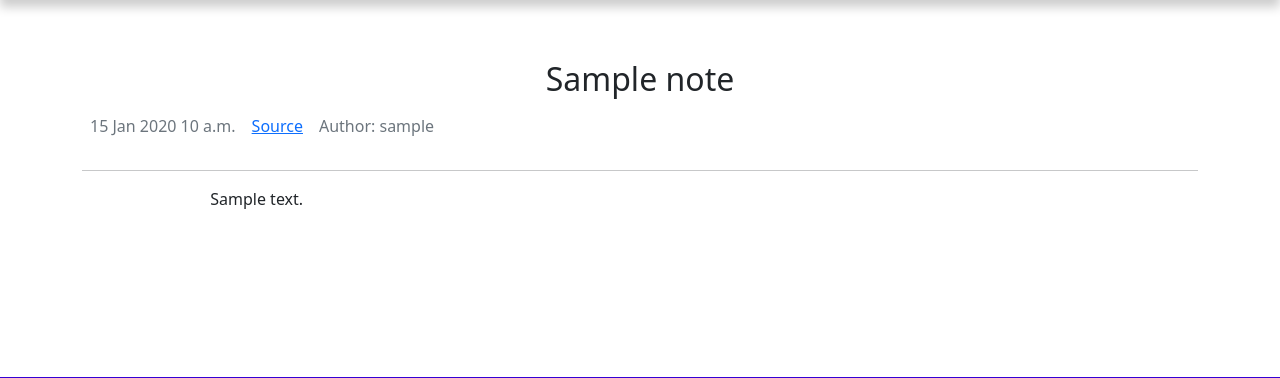
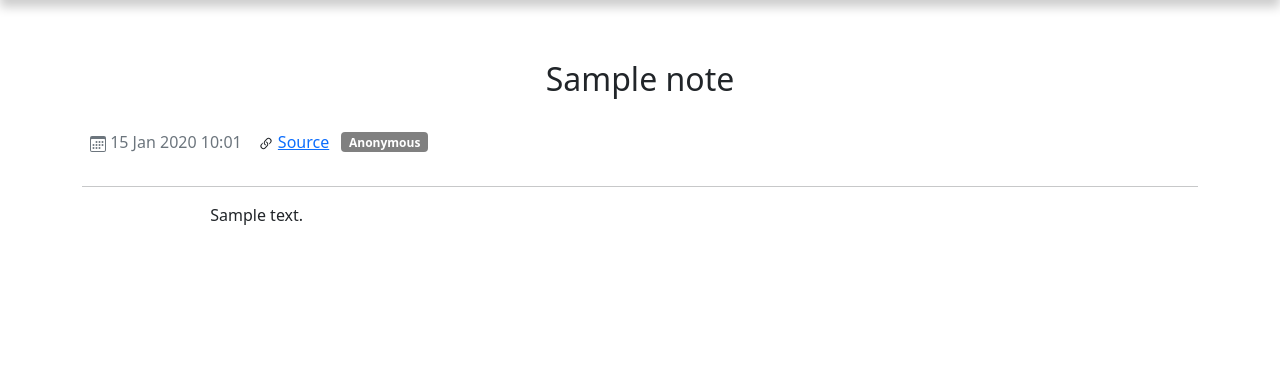
Before and after one commit to paulyeager0212/Django-noted, a Django app: a page that uses frontend/templates/notes/note.html in a window 1280 px wide. Shown: the part 60-438 px from the top of the page. Run offline with Django 3.2, Linux system fonts and the light colour scheme; tables that the repository leaves empty hold one stand-in row (values such as "Sample post"); some libraries are stand-ins or nearby versions.

Commit message:
Updated note details style.

```diff
--- a/frontend/templates/notes/note.html
+++ b/frontend/templates/notes/note.html
@@ -9,18 +9,46 @@
         <h2 class="fs-2 text-center">{{ note.title }}</h2>
 
         <!-- Note attributes -->
-        <div class="d-flex bd-highlight mb-3 fw-light">
+        <div class="d-flex bd-highlight mt-3 mb-3 fw-light">
           <div class="p-2 bd-highlight text-secondary">
-              {{ note.date|date:"j M Y P" }}
+              <span>
+                  <svg xmlns="http://www.w3.org/2000/svg" width="16" height="16" fill="currentColor" class="bi bi-calendar3" viewBox="0 0 16 16">
+                        <path d="M14 0H2a2 2 0 0 0-2 2v12a2 2 0 0 0 2 2h12a2 2 0 0 0 2-2V2a2 2 0 0 0-2-2zM1 3.857C1 3.384 1.448 3 2 3h12c.552 0 1 .384 1 .857v10.286c0 .473-.448.857-1 .857H2c-.552 0-1-.384-1-.857V3.857z"/>
+                        <path d="M6.5 7a1 1 0 1 0 0-2 1 1 0 0 0 0 2zm3 0a1 1 0 1 0 0-2 1 1 0 0 0 0 2zm3 0a1 1 0 1 0 0-2 1 1 0 0 0 0 2zm-9 3a1 1 0 1 0 0-2 1 1 0 0 0 0 2zm3 0a1 1 0 1 0 0-2 1 1 0 0 0 0 2zm3 0a1 1 0 1 0 0-2 1 1 0 0 0 0 2zm3 0a1 1 0 1 0 0-2 1 1 0 0 0 0 2zm-9 3a1 1 0 1 0 0-2 1 1 0 0 0 0 2zm3 0a1 1 0 1 0 0-2 1 1 0 0 0 0 2zm3 0a1 1 0 1 0 0-2 1 1 0 0 0 0 2z"/>
+                  </svg>
+                  {{ note.date|date:"j M Y h:m" }}
+              </span>
           </div>
+          {% if not note.anonymous %}
+            <div class="p-2 bd-highlight text-secondary">
+                <span>&nbsp;&nbsp;&nbsp;
+                    <svg xmlns="http://www.w3.org/2000/svg" width="16" height="16" fill="currentColor" class="bi bi-person-lines-fill" viewBox="0 0 16 16">
+                      <path d="M6 8a3 3 0 1 0 0-6 3 3 0 0 0 0 6zm-5 6s-1 0-1-1 1-4 6-4 6 3 6 4-1 1-1 1H1zM11 3.5a.5.5 0 0 1 .5-.5h4a.5.5 0 0 1 0 1h-4a.5.5 0 0 1-.5-.5zm.5 2.5a.5.5 0 0 0 0 1h4a.5.5 0 0 0 0-1h-4zm2 3a.5.5 0 0 0 0 1h2a.5.5 0 0 0 0-1h-2zm0 3a.5.5 0 0 0 0 1h2a.5.5 0 0 0 0-1h-2z"/>
+                    </svg>
+                    {{ note.author }}⠀
+                  </span>
+            </div>
+          {% endif %}
+          <!-- Source -->
           {% if note.source %}
             <div class="p-2 bd-highlight">
+              <svg xmlns="http://www.w3.org/2000/svg" width="16" height="16" fill="currentColor" class="bi bi-link-45deg" viewBox="0 0 16 16">
+  <path d="M4.715 6.542 3.343 7.914a3 3 0 1 0 4.243 4.243l1.828-1.829A3 3 0 0 0 8.586 5.5L8 6.086a1.002 1.002 0 0 0-.154.199 2 2 0 0 1 .861 3.337L6.88 11.45a2 2 0 1 1-2.83-2.83l.793-.792a4.018 4.018 0 0 1-.128-1.287z"/>
+  <path d="M6.586 4.672A3 3 0 0 0 7.414 9.5l.775-.776a2 2 0 0 1-.896-3.346L9.12 3.55a2 2 0 1 1 2.83 2.83l-.793.792c.112.42.155.855.128 1.287l1.372-1.372a3 3 0 1 0-4.243-4.243L6.586 4.672z"/>
+</svg>
               <a href="{{ note.source }}" target="_blank">Source</a>
             </div>
           {% endif %}
-          <div class="p-2 bd-highlight text-secondary">
-              Author: {{ note.author.username }}
-          </div>
+
+          <!-- Anon/Private Badges -->
+          {% if request.user == user %}
+              {% if note.private %}
+                  <span class="badge badge-private ms-1 mb-1" style="max-height: 20px; margin-top: 10px;">Private</span>
+              {% endif %}
+              {% if note.anonymous %}
+                  <span class="badge badge-anon ms-1 mb-1" style="max-height: 20px; margin-top: 10px;">Anonymous</span>
+              {% endif %}
+          {% endif %}
 
           <!-- Control buttons (update/delete) -->
           <div class="ms-auto p-2 bd-highlight">
```
